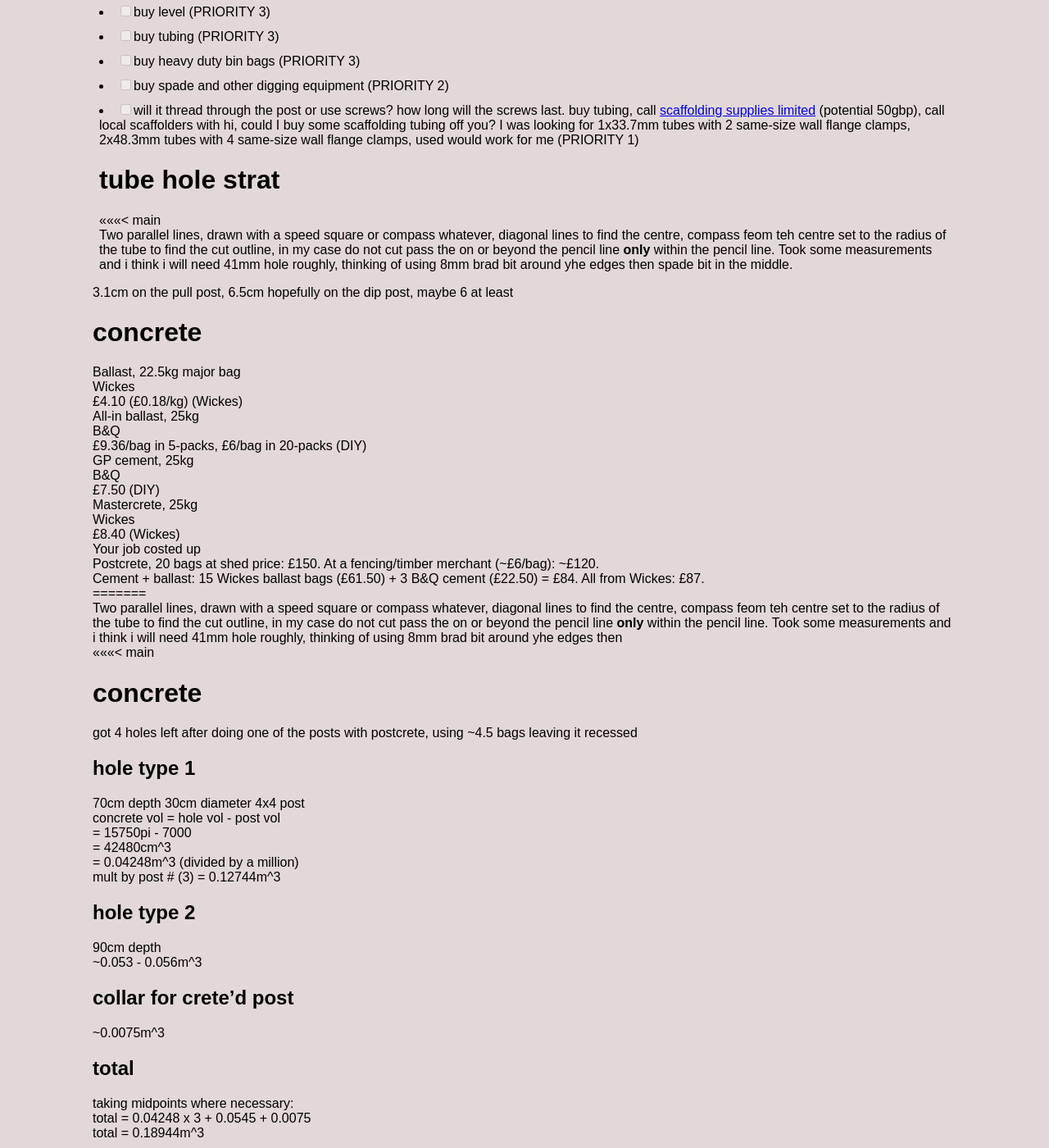
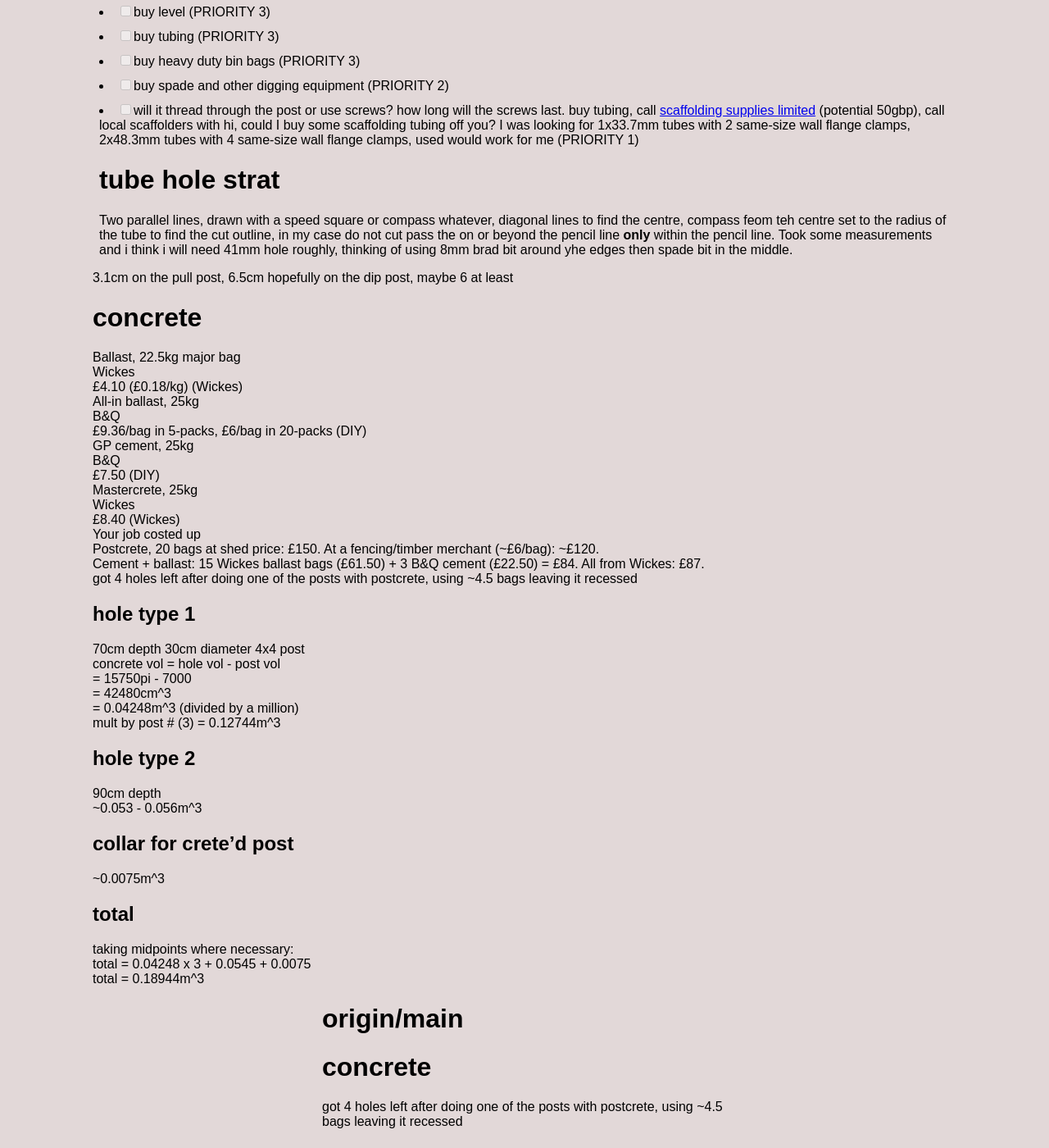
Before and after one commit to jsbaasi/jsbaasi.github.io, a Jekyll site: the page built from _posts/2026-06-08-garden-calisthenics-equipment.md, in a window 1280 px wide and 1400 px high, scrolled down 1045 px. Shown: the whole window at 82% size. Built offline with Jekyll 4.4.1, drawn with Linux system fonts in a browser that asks for light colours.

Commit message:
vault backup: 2026-08-16 15:20:02

```diff
--- a/_posts/2026-06-08-garden-calisthenics-equipment.md
+++ b/_posts/2026-06-08-garden-calisthenics-equipment.md
@@ -39,7 +39,6 @@
 - [ ] buy spade and other digging equipment (PRIORITY 2)
 - [ ] will it thread through the post or use screws? how long will the screws last. buy tubing, call [scaffolding supplies limited](https://www.scaffoldingsupplies.co.uk/products/details/3380.html) (potential 50gbp), call local scaffolders with hi, could I buy some scaffolding tubing off you? I was looking for 1x33.7mm tubes with 2 same-size wall flange clamps, 2x48.3mm tubes with 4 same-size wall flange clamps, used would work for me (PRIORITY 1)
 # tube hole strat
-<<<<<<< main
 Two parallel lines, drawn with a speed square or compass whatever, diagonal lines to find the centre, compass feom teh centre set to the radius of the tube to find the cut outline, in my case do not cut pass the on or beyond the pencil line **only** within the pencil line. Took some measurements and i think i will need 41mm hole roughly, thinking of using 8mm brad bit around yhe edges then spade bit in the middle.
 
 3.1cm on the pull post, 6.5cm hopefully on the dip post, maybe 6 at least
@@ -59,10 +58,6 @@
 Your job costed up
 Postcrete, 20 bags at shed price: £150. At a fencing/timber merchant (~£6/bag): ~£120.
 Cement + ballast: 15 Wickes ballast bags (£61.50) + 3 B&Q cement (£22.50) = £84. All from Wickes: £87.
-=======
-Two parallel lines, drawn with a speed square or compass whatever, diagonal lines to find the centre, compass feom teh centre set to the radius of the tube to find the cut outline, in my case do not cut pass the on or beyond the pencil line **only** within the pencil line. Took some measurements and i think i will need 41mm hole roughly, thinking of using 8mm brad bit around yhe edges then
-<<<<<<< main
-# concrete
 got 4 holes left after doing one of the posts with postcrete, using ~4.5 bags leaving it recessed
 ## hole type 1
 70cm depth 30cm diameter 4x4 post
```
